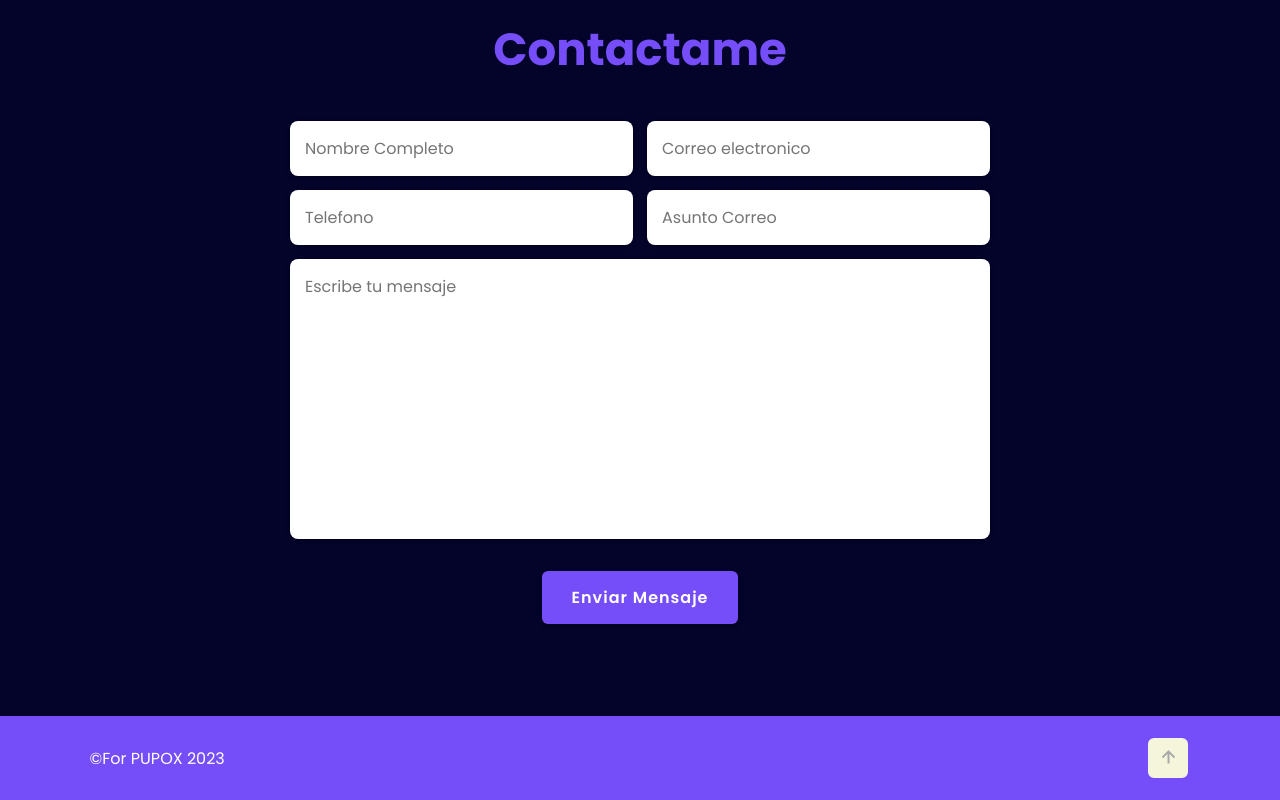
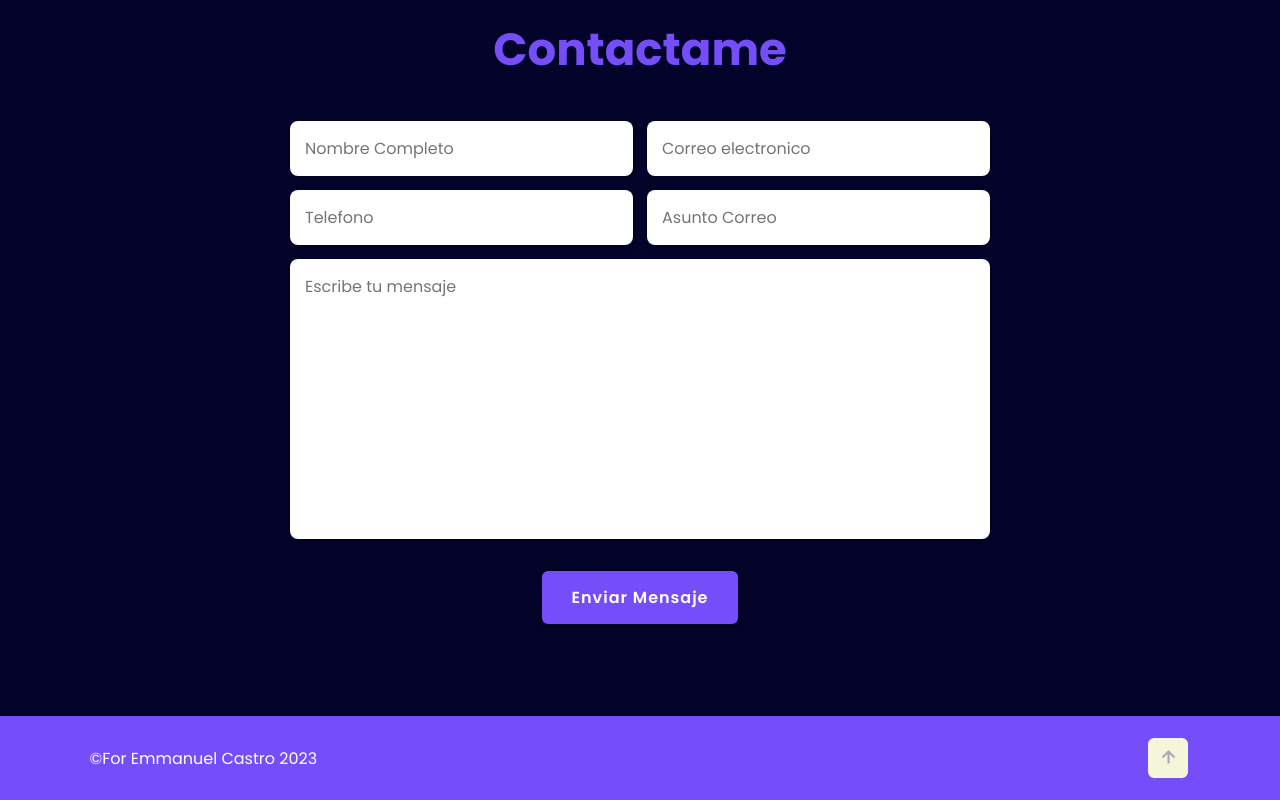
Before and after one commit to ECU27/portafolio.github.io, a plain HTML site: page index.html in a window 1280 px wide. Shown: the part 3778-4578 px from the top of the page. Drawn offline with nearby package versions, Linux system fonts and the light colour scheme.

Commit message:
Actualizar index.html

```diff
--- a/index.html
+++ b/index.html
@@ -259,7 +259,7 @@
 
     <footer class="pie">
       <div class="texto-pie">
-        <p>&COPY;For PUPOX 2023</p>
+        <p>&COPY;For Emmanuel Castro 2023</p>
       </div>
       <div class="icono-pie">
        <a href="#inicio"><i class='bx bx-up-arrow-alt'></i></a>
```
